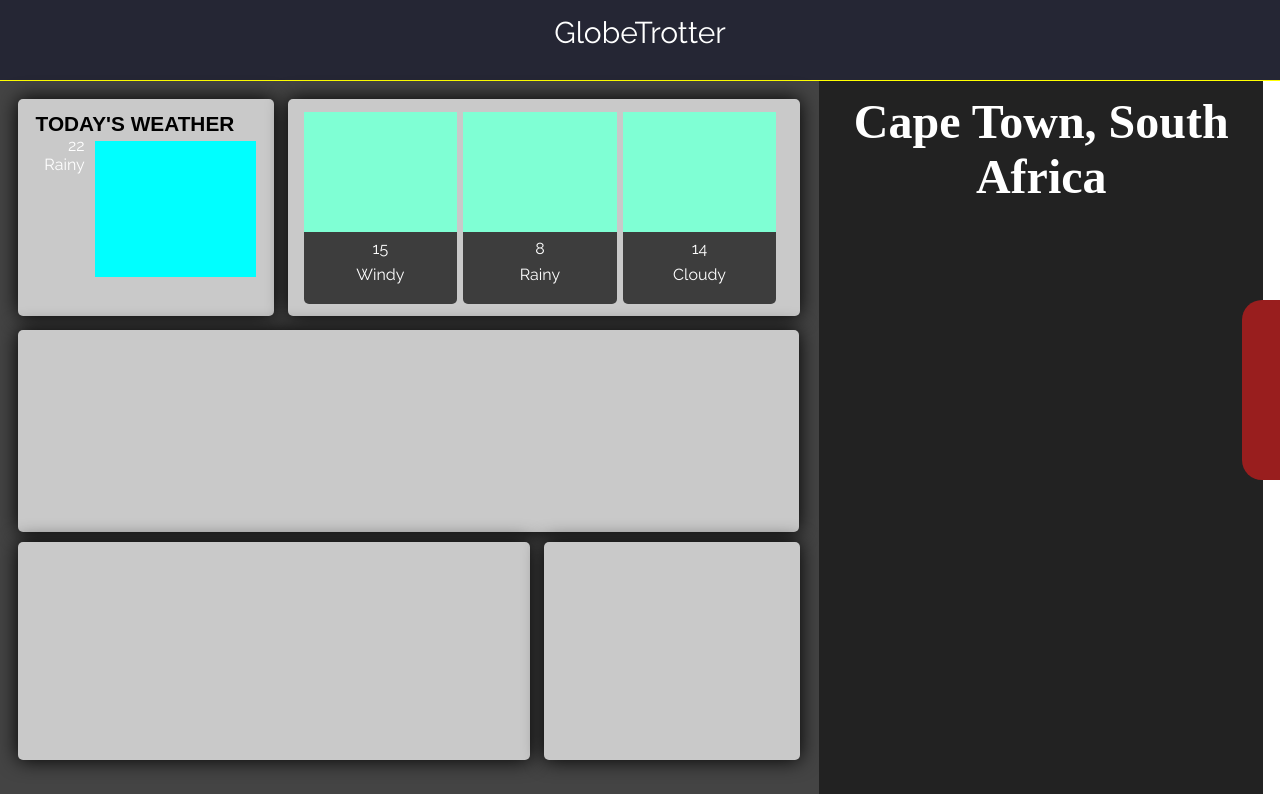
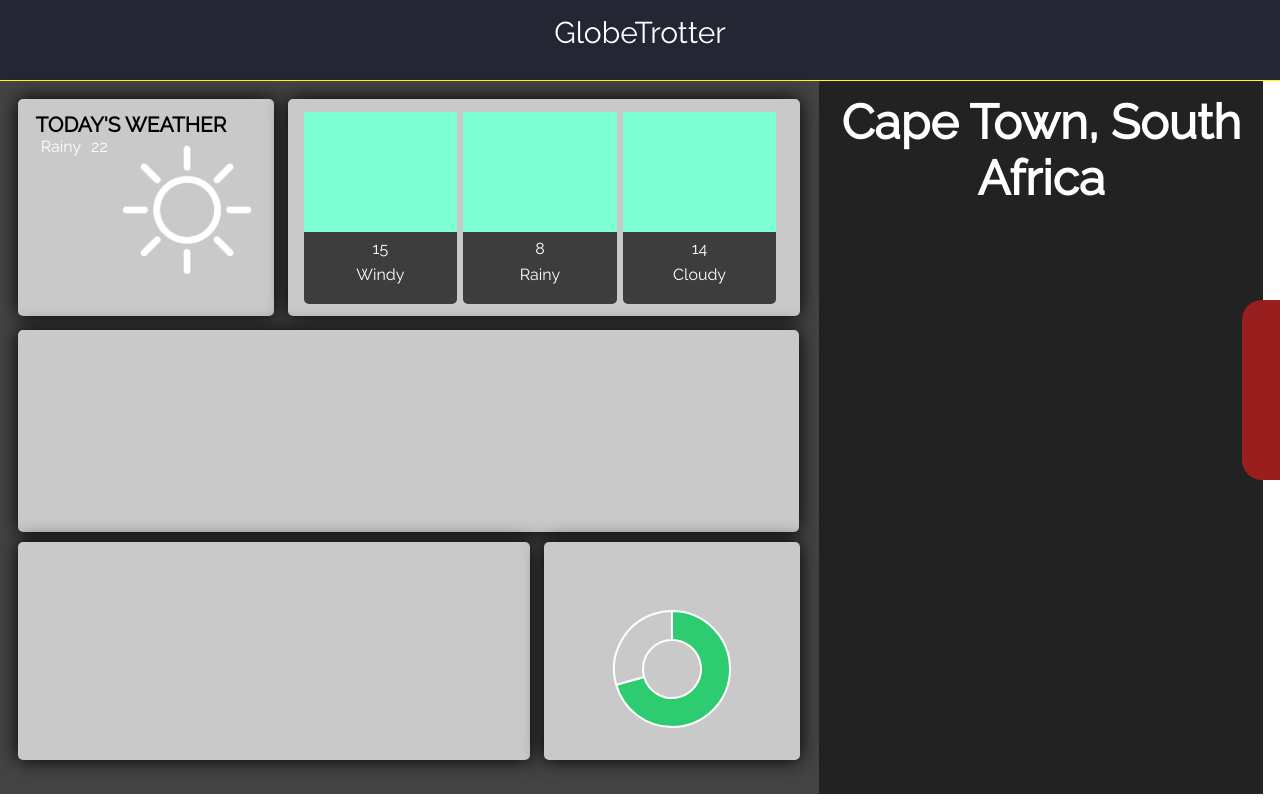
Before and after one commit to megasrd/DashboardUI-Assignment, a plain HTML site: page index.html in a window 1280 px wide. Drawn offline with nearby package versions, Linux system fonts and the light colour scheme.

Commit message:
Restyled

```diff
--- a/index.html
+++ b/index.html
@@ -96,7 +96,7 @@
 </body>
 
 <script src="js/vue.js"> </script>
-<!--<script src="../Chart.JS%2520(Use%2520THIS!!!!)/Chart.bundle.js"></script>-->
+<script src="https://cdnjs.cloudflare.com/ajax/libs/Chart.js/2.7.0/Chart.js"></script>
 <script src="js/main.js"> </script>
 
 </html>
--- a/js/main.js
+++ b/js/main.js
@@ -38,20 +38,20 @@
 
 //popChart
 
-//var popChart = document.getElementById("popCanvas").getContext("2d");
-//
-//var donutChart = new Chart( popChart , {
-//  type: 'doughnut',
-//  data: {
-//    datasets: [{
-//      backgroundColor: [
-//        "#2ecc71",
-//        "rgba(250, 250, 250, 0)"
-//      ],
-//      data: [12, 5]
-//    }]
-//  }
-//});
+var popChart = document.getElementById("popCanvas").getContext("2d");
+
+var donutChart = new Chart( popChart , {
+  type: 'doughnut',
+  data: {
+    datasets: [{
+      backgroundColor: [
+        "#2ecc71",
+        "rgba(250, 250, 250, 0)"
+      ],
+      data: [12, 5]
+    }]
+  }
+});
 
 //popChart -- End
 
--- a/scss/style.scss
+++ b/scss/style.scss
@@ -12,8 +12,12 @@ body {
 }
 
 p {
- font-family: 'Raleway', sans-serif;
+    font-family: 'Raleway', sans-serif;
     color: white;
+}
+
+h2 {
+    font-family: 'Raleway', sans-serif;
 }
 
 .city-pop {
@@ -25,10 +29,10 @@ p {
 
 .popCanvasContainer {
     position: absolute;
-    left: 3.5vw;
-    top: 16vh;
-    height: 12vh;
-    width: 17vw;
+    right: 37.5vw;
+    bottom: 10vh;
+    height: 15vh;
+    width: 20vw;
 }
 
 .travelCanvasContainer {
@@ -172,6 +176,7 @@ p {
 //}
 
 .dataBlock {
+    overflow: hidden;
     padding: 1vw;
     margin: 5px;
     background-color: #c9c9c9;
@@ -209,9 +214,11 @@ p {
     .weather-icon {
         float: right;
         margin: 5px;
-        width: 70%;
+        width: 60%;
         height: 17vh;
-        background-color: aqua;
+        background-image: url(../images/weather-icons/weatherIcons-01.png);
+        background-size: contain;
+        background-repeat: no-repeat;
 
     }
 
@@ -219,13 +226,14 @@ p {
         float: left;
         margin: 0px 5px;
         font-size: 1.3em;
-        font-family: sans-serif;
+        font-family: 'Raleway', sans-serif;
     }
 
     p {
         display: inline;
         float: right;
         margin: 0px 5px;
+        font-family: 'Raleway', sans-serif;
     }
 
     .weatherCol {
@@ -252,6 +260,7 @@ p {
             text-align: center;
             display: block;
             margin: 7px 5px;
+            font-family: 'Raleway', sans-serif;
         }
 
     }
```
Also changed, not shown: css/style.css, images/weather-icons/._weatherIcons-01.png (added), images/weather-icons/weatherIcons-01.png (added), images/weather-icons/weatherIcons-02.png (added), images/weather-icons/weatherIcons-03.png (added), images/weather-icons/weatherIcons-04.png (added), 1 other file.
